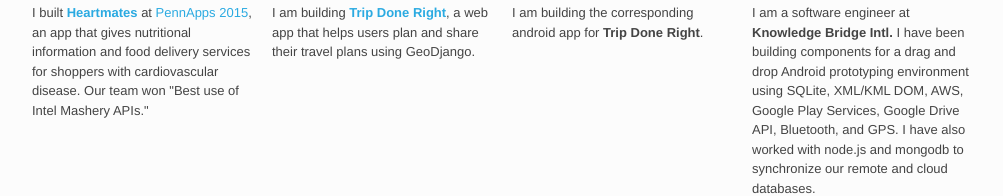
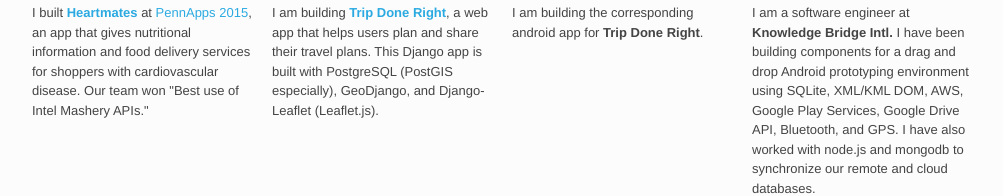
Before and after one commit to natanlailari/natanlailari.github.io, a plain HTML site: page index.html in a window 1280 px wide. Shown: the part 360-556 px from the top of the page, without its empty margins (138-1141 px from the left). Drawn offline with Linux system fonts and the light colour scheme.

Commit message:
new TDR description

```diff
--- a/index.html
+++ b/index.html
@@ -42,7 +42,7 @@
             <a class="thumb-wrapper" href="http://tripdoneright.com" target="_blank">
                 <img class="thumb" src="/images/tdr.jpg"/>
             </a>
-            <p>I am building <a href="http://tripdoneright.com" target="_blank"><b>Trip Done Right</b></a>, a web app that helps users plan and share their travel plans using GeoDjango.</p>
+            <p>I am building <a href="http://tripdoneright.com" target="_blank"><b>Trip Done Right</b></a>, a web app that helps users plan and share their travel plans. This Django app is built with PostgreSQL (PostGIS especially), GeoDjango, and Django-Leaflet (Leaflet.js).</p>
         </div>
         <div class="grid_3 portfolio-item">
             <a class="thumb-wrapper" href="http://natanlailari.github.io" target="_blank">
```
